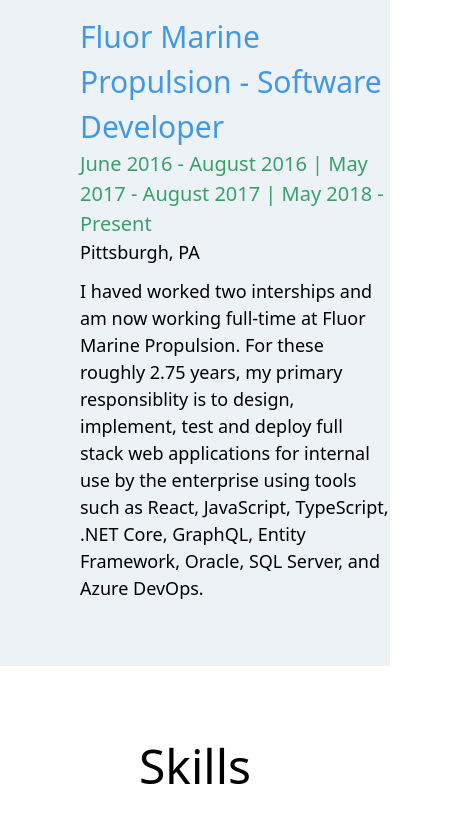
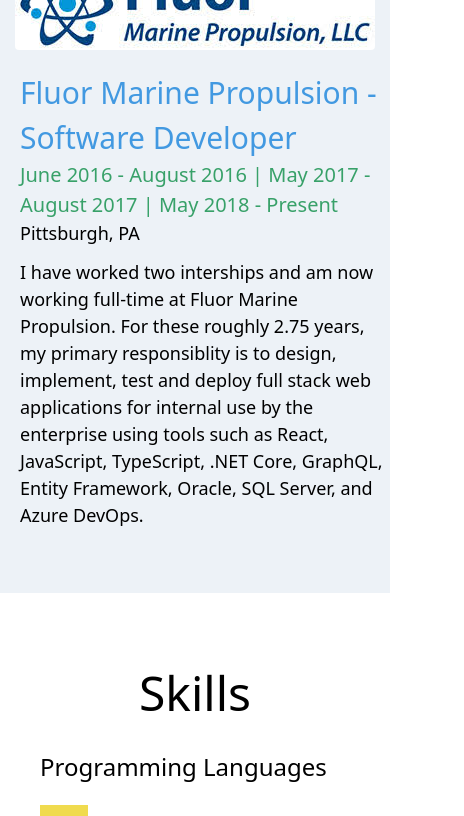
Before and after one commit to ryan-cat/ryan-cat, a Next.js app: page / in a window 390 px wide. Shown: the part 1108-1924 px from the top of the page, 464 px wide, since content can reach past the window. Built offline with nearby package versions, Linux system fonts and the light colour scheme.

Commit message:
better responsiveness

```diff
--- a/components/Bio.js
+++ b/components/Bio.js
@@ -8,7 +8,7 @@
 
 const Bio = () => {
   return (
-    <div className="pt-32 font-thin text-center" style={{ height: '100vh', width: '100vw' }}>
+    <div className="pt-32 font-thin text-center" style={{ height: '100vh', width: '100vw', minHeight: 900 }}>
       <div className="flex justify-center">
         <img
           src="https://media-exp1.licdn.com/dms/image/C4E03AQHfE7d2BeVYhQ/profile-displayphoto-shrink_200_200/0?e=1602720000&v=beta&t=mQwsBsVqxbAAkIkDY5qRv61Zwgv826fBn1cjaQX-ndM"
@@ -24,8 +24,8 @@
       <h4 className="mt-5 text-xl">Get in contact</h4>
 
       <div className="flex justify-center mt-3">
-        {socialLinks.map((x) => (
-          <SocialLink {...x} key={x.url} className="ml-5" />
+        {socialLinks.map((x, index) => (
+          <SocialLink {...x} key={x.url} className={index != 0 ? 'ml-5' : ''} />
         ))}
       </div>
     </div>
--- a/components/Experience.js
+++ b/components/Experience.js
@@ -13,7 +13,7 @@
     image: 'fmp.jpeg',
     years: `June 2016 - August 2016 | May 2017 - August 2017 | May 2018 - Present`,
     location: 'Pittsburgh, PA',
-    description: `I haved worked two interships and am now working full-time at Fluor Marine Propulsion. For these roughly ${yearsExperience()} years,
+    description: `I have worked two interships and am now working full-time at Fluor Marine Propulsion. For these roughly ${yearsExperience()} years,
       my primary responsiblity is to design, implement, test and deploy full stack web applications for internal use by the enterprise using tools such as React, JavaScript,
       TypeScript, .NET Core, GraphQL, Entity Framework, Oracle, SQL Server, and Azure DevOps.`
   }
--- a/components/Skills.js
+++ b/components/Skills.js
@@ -12,7 +12,7 @@
 
 const Skills = () => {
   return (
-    <Section title="Skills" childClassName="ml-20">
+    <Section title="Skills" childClassName="sm:ml-20">
       {sections.map((x) => (
         <div className="pb-10" key={x.title}>
           <SkillsSection {...x} />
--- a/components/SkillsSection.js
+++ b/components/SkillsSection.js
@@ -4,11 +4,11 @@
 const SkillsSection = ({ title, type }) => {
   return (
     <>
-      <div className="text-left ml-20 mb-5">
+      <div className="text-left ml-10 sm:ml-20 mb-5">
         <h1 className="text-2xl">{title}</h1>
       </div>
 
-      <div className="grid grid-cols-1 sm:grid-cols-2 md:grid-cols-3 gap-3 ml-20">
+      <div className="grid grid-cols-1 sm:grid-cols-2 md:grid-cols-3 gap-3 ml-10 sm:ml-20">
         {skills
           .filter((x) => x.type === type)
           .map((x) => (
--- a/components/SplitView.js
+++ b/components/SplitView.js
@@ -4,7 +4,7 @@
       <div className="text-center sm:text-right pb-5 sm:pb-0 pt-3">
         <img src={image} className="rounded inline-block" />
       </div>
-      <div className="text-left ml-20 col-span-1 sm:col-span-2">
+      <div className="text-left ml-5 sm:ml-20 col-span-1 sm:col-span-2">
         <h3 className="text-3xl font-light text-blue-500">{title}</h3>
         <h4 className="text-xl font-light text-green-600">{subtitle}</h4>
         <h5 className="text-lg font-thin">{info}</h5>
```
